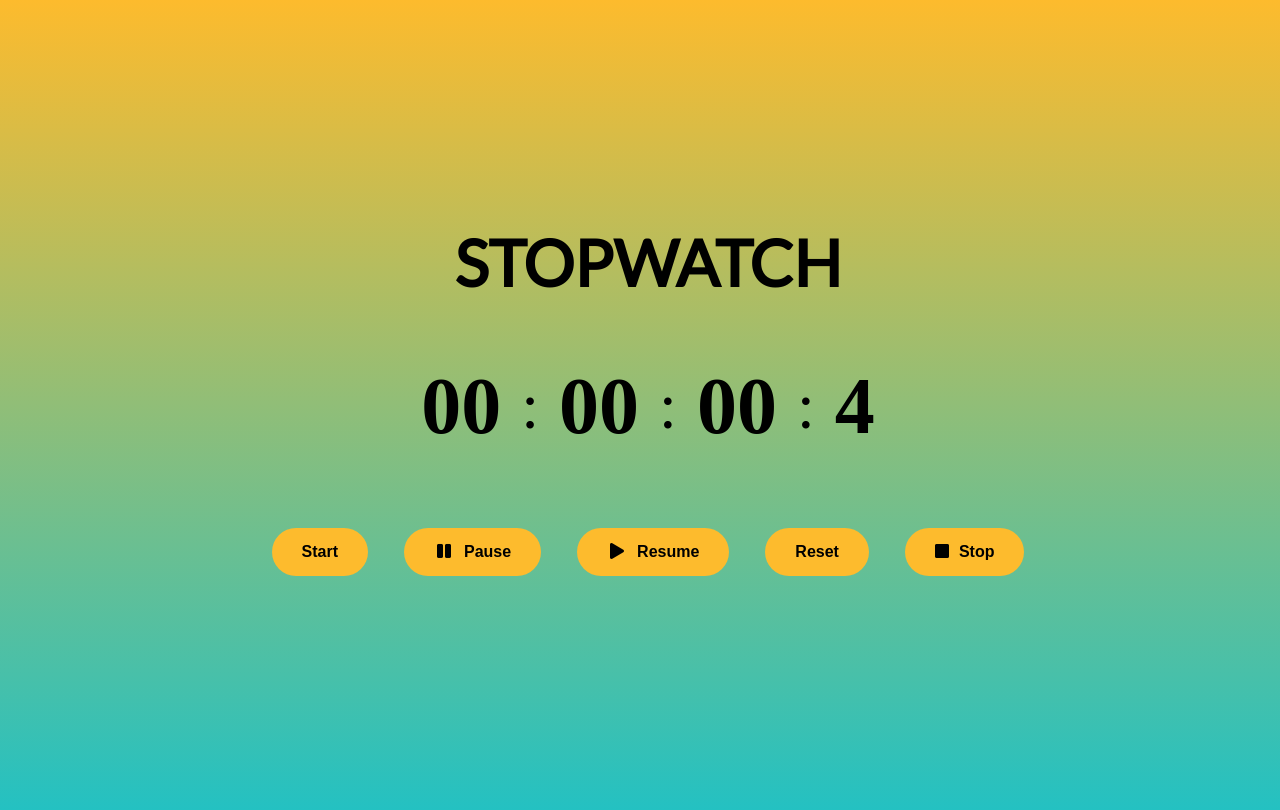
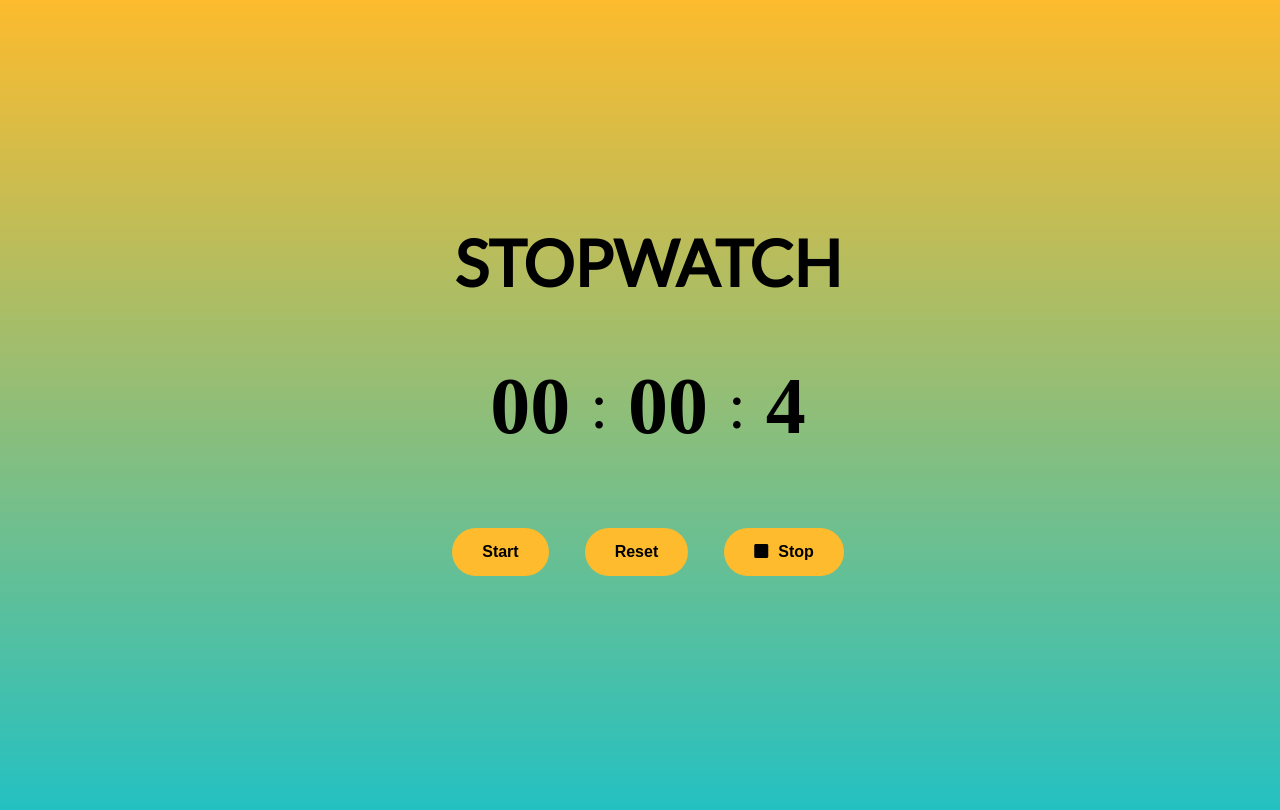
Before and after one commit to Armia13/stopwatch, a plain HTML site: page index.html in a window 1280 px wide. Drawn offline with Linux system fonts and the light colour scheme.

Commit message:
Add files via upload

```diff
--- a/index.html
+++ b/index.html
@@ -13,8 +13,8 @@
     <section>
         <h1>STOPWATCH</h1>
         <div id="stopwatch">
-            <p id="days">00</p>
-            <span class="colon">:</span>
+            <!-- <p id="days">00</p>
+            <span class="colon">:</span> -->
             <p id="hours">00</p>
             <span class="colon">:</span>
             <p id="minutes">00</p>
@@ -24,10 +24,10 @@
 
         <div id="buttons">
             <button id="start" onclick="startTime()">Start</button>
-            <button id="pause"><i class="fa fa-pause fa-fw"></i>Pause</button>
-            <button id="resume"><i class="fa fa-play fa-fw"></i>Resume</button>
-            <button class="no-text">Reset</button>
-            <button id="stop"><i class="fa fa-stop" onclick="stopTime()"></i>Stop</button>
+            <!-- <button id="pause" ><i class="fa fa-pause fa-fw"></i>Pause</button> -->
+            <!-- <button id="resume"><i class="fa fa-play fa-fw"></i>Resume</button> -->
+            <button class="no-text" onclick="resetTime()">Reset</button>
+            <button id="stop" onclick="stopTime()"><i class="fa fa-stop" ></i>Stop</button>
         </div>
     </section>
     <script src=script.js></script>
```
